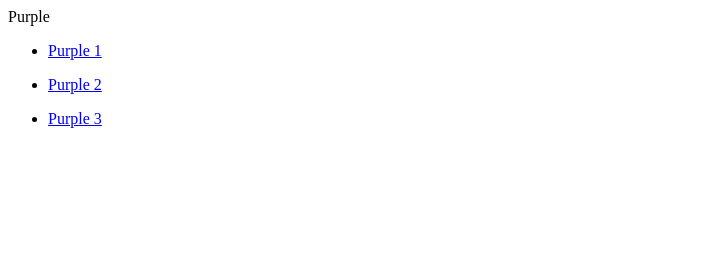
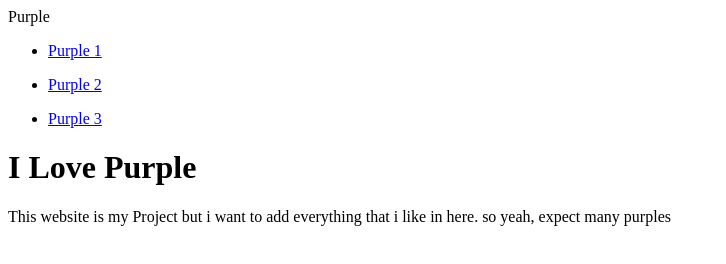
Before and after one commit to Chiwiee/landing-page_project, a plain HTML site: page index.html in a window 1280 px wide. Shown: the whole page, without its empty margins (0-726 px from the left). Drawn offline with Linux system fonts and the light colour scheme.

Commit message:
Add heading and paragraph

```diff
--- a/index.html
+++ b/index.html
@@ -21,7 +21,15 @@
       </ul>
     </nav>
     <header class="header">
-      <div class="container"></div>
+      <div class="container">
+        <div>
+          <h1>I Love Purple</h1>
+          <p>
+            This website is my Project but i want to add everything that i like
+            in here. so yeah, expect many purples
+          </p>
+        </div>
+      </div>
     </header>
   </body>
 </html>
```
